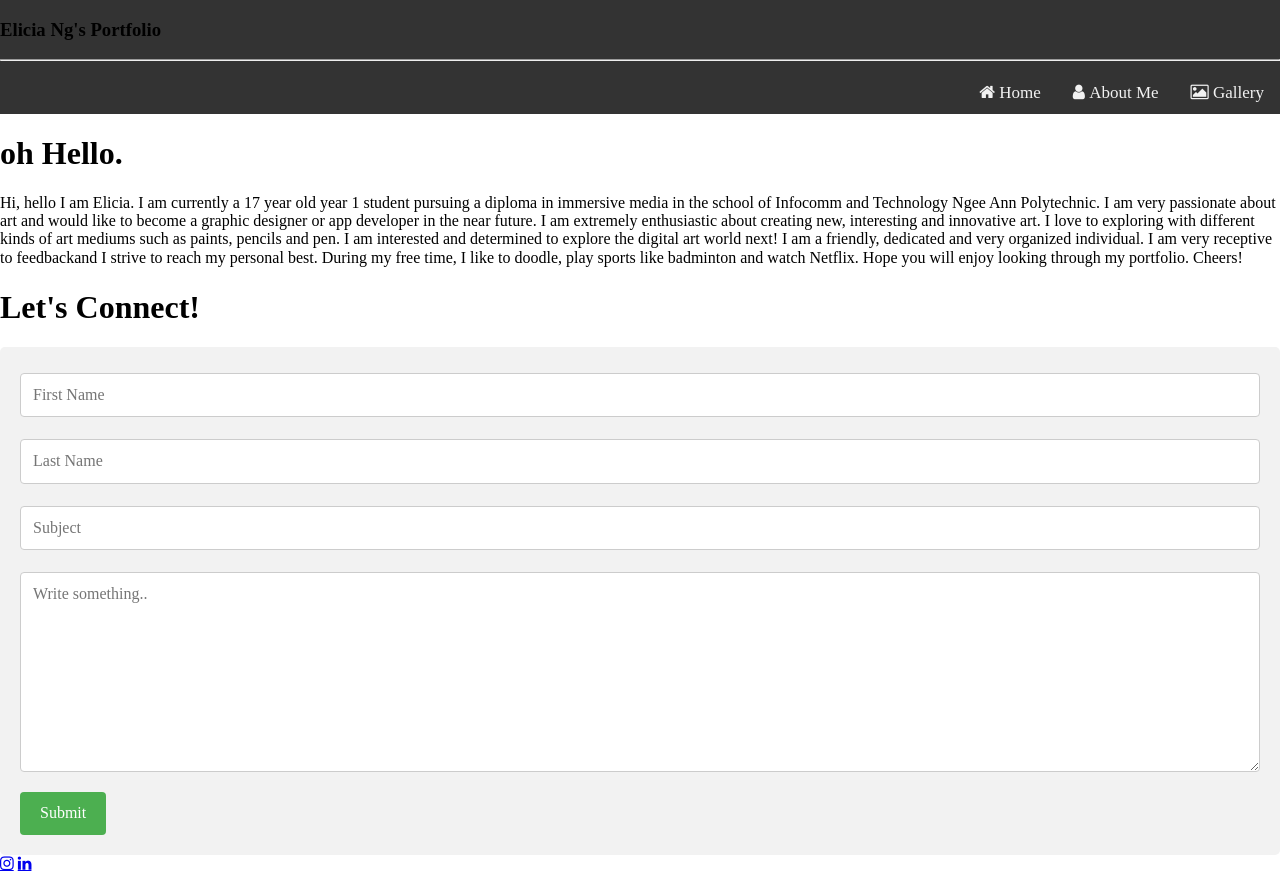
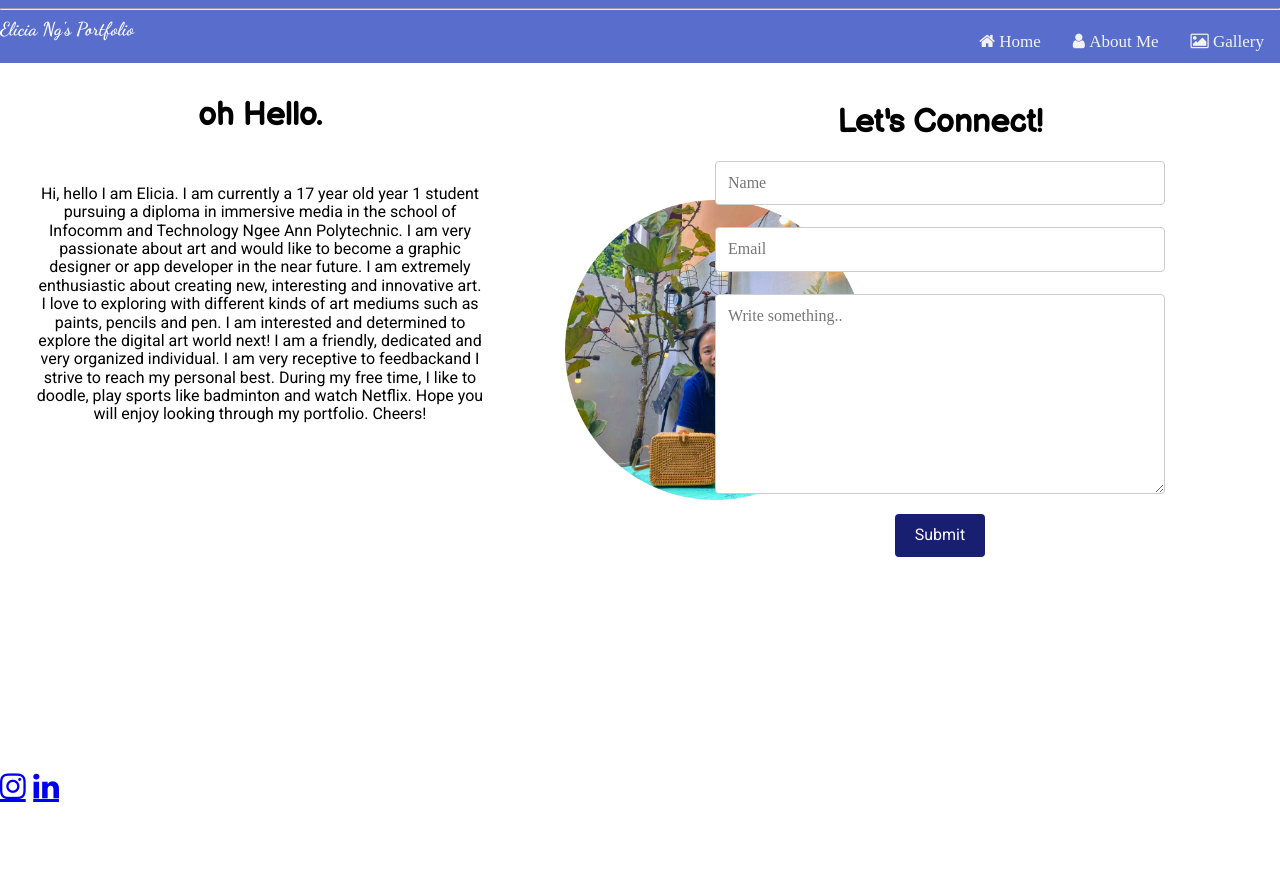
Before and after one commit to Eliphant-ng/Eliphant-ng.Asg1.github.io, a plain HTML site: page aboutme.html in a window 1280 px wide. After the commit the page ends 805 px from the top, so only its background shows below. Drawn offline with Linux system fonts and the light colour scheme.

Commit message:
update 6

```diff
--- a/aboutme.html
+++ b/aboutme.html
@@ -3,6 +3,9 @@
 <link rel = "stylesheet" href="normalize.css" >
 <link rel = "stylesheet" href="aboutmestyle.css" >
 <link rel="stylesheet" href="https://cdnjs.cloudflare.com/ajax/libs/font-awesome/4.7.0/css/font-awesome.min.css">
+
+<link rel="preconnect" href="https://fonts.gstatic.com">
+<link href="https://fonts.googleapis.com/css2?family=Balsamiq+Sans&family=Dancing+Script:wght@700&family=Roboto&display=swap" rel="stylesheet">
 
 <header>
     <div class="topnav">
@@ -18,8 +21,8 @@
  </header>
 
  <body>
-    <h1> oh Hello.</h1>
-    <p> Hi, hello I am Elicia. I am currently a 17 year old year 1 student pursuing a diploma in immersive media in the school of Infocomm
+    <h1 class=hello > oh Hello.</h1>
+    <p class=aboutme> Hi, hello I am Elicia. I am currently a 17 year old year 1 student pursuing a diploma in immersive media in the school of Infocomm
     and Technology Ngee Ann Polytechnic. I am very passionate about art and would like to become a graphic designer or app developer
     in the near future. I am extremely enthusiastic about creating new, interesting and innovative art. I love to exploring with
     different kinds of art mediums such as paints, pencils and pen. I am interested and determined to explore the digital art world next!
@@ -27,18 +30,17 @@
     During my free time, I like to doodle, play sports like badminton and watch Netflix. Hope you will enjoy looking through my portfolio.
     Cheers!</p>
 
-    <h1> Let's Connect! </h1>
+    <img class=photo src="photos/circle-cropped.png" width="300px" height="300px">
+
+    <h1 class =connect > Let's Connect! </h1>
     <div class="container">
         <form action="action_page.php">
 
-          <label for="fname"></label>
-          <input type="text" id="fname" name="firstname" placeholder="First Name">
+          <label for="name"></label>
+          <input type="text" id="fname" name="name" placeholder="Name">
 
-          <label for="lname"></label>
-          <input type="text" id="lname" name="lastname" placeholder="Last Name">
-
-          <label for="subject"></label>
-          <input type="text" id="subject" name="sub" placeholder="Subject">
+          <label for="email"></label>
+          <input type="text" id="email" name="sub" placeholder="Email">
 
           <label for="text"></label>
           <textarea id="text" name="text" placeholder="Write something.." style="height:200px"></textarea>
--- a/aboutmestyle.css
+++ b/aboutmestyle.css
@@ -1,6 +1,8 @@
+
+
 /* Add a black background color to the top navigation */
 .topnav {
-    background-color: #333;
+  background-color: rgb(89, 110, 204);
     overflow: hidden;
 }
 
@@ -16,8 +18,8 @@
 
 /* Change the color of links on hover */
 .topnav a:hover {
-  background-color: #ddd;
-  color: black;
+  background-color: ghostwhite;
+  color:rgb(89, 110, 204);
 }
 
 /* Add a color to the active/current link */
@@ -46,22 +48,106 @@ input[type=text], select, textarea {
 
   /* Style the submit button with a specific background color etc */
   input[type=submit] {
-    background-color: #4CAF50;
-    color: white;
+    background-color: #191f70;
+    color: ghostwhite;
     padding: 12px 20px;
     border: none;
     border-radius: 4px;
     cursor: pointer;
+    font-family: 'Roboto', sans-serif;
   }
 
   /* When moving the mouse over the submit button, add a darker green color */
   input[type=submit]:hover {
-    background-color: #45a049;
+    background-color: #07063a;
   }
 
   /* Add a background color and some padding around the form */
   .container {
     border-radius: 5px;
-    background-color: #f2f2f2;
     padding: 20px;
   }
+
+  h3{ font-family: 'Dancing Script', cursive;
+    float: left;
+    color: ghostwhite;
+  }
+
+  h1{ font-family: 'Balsamiq Sans', cursive;
+ }
+
+ .links{font-size: 30px;
+  text-decoration: none;
+}
+
+
+
+
+
+@media (min-width: 992px) {
+  p{text-align: center;
+    width: 450px;
+    padding: 15px ;
+    margin: 20px;
+    align-content: left ;
+    flex-flow: wrap ;
+    font-family: 'Roboto', sans-serif;
+  }
+  .connect{position: absolute;
+    right:80px;
+    top: 70px;
+    width: 450px;
+    padding: 15px ;
+    margin: 20px;
+    flex-flow: wrap;
+    text-align: center;
+  }
+  .hello{ text-align: center;
+    width: 450px;
+    padding: 15px ;
+    margin: 20px;
+    align-content: center ;
+    flex-flow: wrap ;
+  }
+  .container{position: absolute;
+    right:80px;
+    top:120px;
+    width:450px;
+    padding:15px ;
+    margin:20px;
+    flex-flow: wrap;
+    text-align: center;
+  }
+  .photo{ position: absolute;
+  left:565px;
+  top:200px
+
+  }
+  footer {
+    position: absolute;
+    bottom:0;
+    width:100%;
+    height:30px;   /* Height of the footer */
+    flex-flow: wrap;
+  }
+
+
+}
+
+@media (max-width: 576px) {
+  p{text-align: center ;
+    align-content: center ;
+    flex-flow: wrap ;
+  }
+  .hello{text-align: center;
+  }
+  .connect{text-align: center;
+  }
+  footer {
+    position: relative;
+    bottom:0;
+    width:100%;
+    height:30px;   /* Height of the footer */
+    flex-flow: wrap;
+  }
+}
--- a/style.css
+++ b/style.css
@@ -1,6 +1,6 @@
 /* Add a black background color to the top navigation */
 .topnav {
-    background-color: #333;
+    background-color: rgb(89, 110, 204);
     overflow: hidden;
 }
 
@@ -30,3 +30,11 @@
 .topnav-right {
   float: right;
 }
+
+h3{ font-family: 'Dancing Script', cursive;
+   float: left;
+ }
+
+h1{ font-family: 'Balsamiq Sans', cursive;
+     text-align: center;
+    }
```
Also changed, not shown: index.html (+7 -0 lines), photos/circle-cropped.png (added), photos/standing facing the ocean.png (added).
